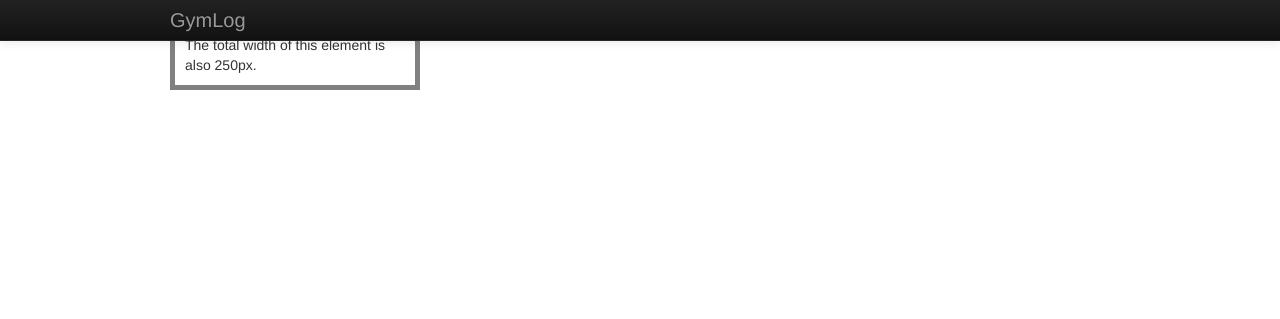
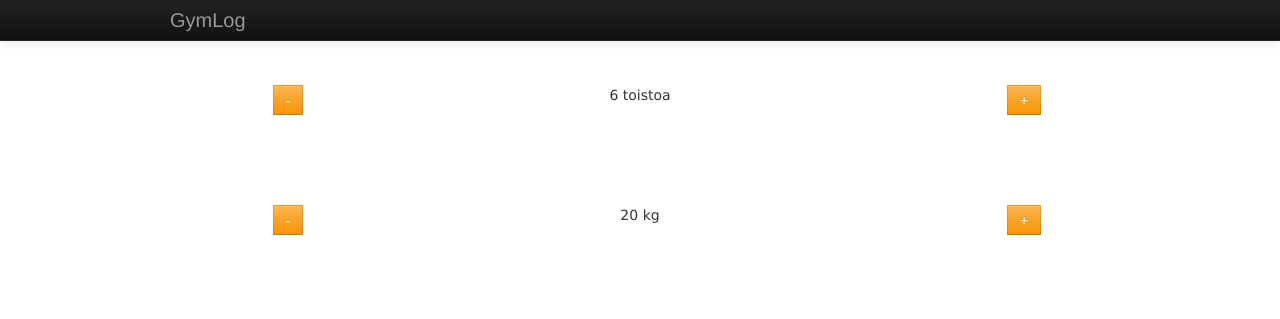
Before and after one commit to samukoo/salivihko, a Django app: page /gymlog/new_workout/ in a window 1280 px wide. Shown: the top 319 px of the page. Run offline with Django 3.2, Linux system fonts and the light colour scheme; parts of the project's set-up code (start-up, migrations or seed data) failed here and were passed over.

Commit message:
added new_workout page, reps and kilos

```diff
--- a/workout/static/js/application.js
+++ b/workout/static/js/application.js
@@ -38,6 +38,23 @@ $("#post_send").on('click',function()
 //{
 //	console.log(e.target.Id);
 //});
+
+//"button.inc" click increment funktio.
+$("#inc_rep").on('click',function()
+{
+var _kg = parseFloat(jQuery(".rep").text()); //"kg" -class tägin sisällä oleva numero intiksi
+jQuery(".rep").text(_kg+1);
+}
+);
+
+
+//"button.dec"click decrement funktio
+$("#dec_rep").on('click',function()
+{
+var _kg = parseFloat(jQuery(".rep").text());
+jQuery(".rep").text(_kg-1);
+}
+);
 
 
 
--- a/workout/templates/gymlog/new_workout.html
+++ b/workout/templates/gymlog/new_workout.html
@@ -44,8 +44,57 @@ margin:0px;
     <div class="container">
       <!-- sivun sisältö -->
 
-    <div class="ex">The picture above is 250px wide.
-The total width of this element is also 250px.</div>
+
+<!-- toistot -->
+                    <div style="
+                    font-family:verdana;
+                    position:absolute;
+                    left:10%;
+                    right:65%;
+                    bottom:75%;
+                    top:10%;
+                    padding:0px;
+                    border:5px solid white;
+                    border-spacing:100px 50px;">
+
+                    <center>
+                    <button class="btn btn-warning" id="dec_rep">-</button><br>
+                  </center>
+
+                  </div>
+
+                  <div style="
+                    font-family:verdana;
+                    position:absolute;
+                    left:35%;
+                    right:35%;
+                    bottom:75%;
+                    top:10%;
+                    padding:0px;
+                    border:5px solid white;
+                    border-spacing:100px 50px;">
+
+                    <center>
+                    <span class="rep"> 6 </span>toistoa
+                    </center>
+                  </div>
+
+                        <div style="
+                        font-family:verdana;
+                        position:absolute;
+                        left:65%;
+                        right:5%;
+                        bottom:75%;
+                        top:10%;
+                        padding:0px;
+                        border:5px solid white;
+                        border-spacing:100px 50px;">
+
+                      <center>
+                      <button class="btn btn-warning" id="inc_rep">+</button><br>
+                    </center>
+                      </div>
+<!-- toistot -->
 
 
 
@@ -56,6 +105,65 @@ The total width of this element is also 250px.</div>
 
 
 
+
+
+
+
+
+
+
+
+
+<!-- kilot -->
+                    <div style="
+                    font-family:verdana;
+                    position:absolute;
+                    left:10%;
+                    right:65%;
+                    bottom:60%;
+                    top:25%;
+                    padding:0px;
+                    border:5px solid white;
+                    border-spacing:100px 50px;">
+
+                    <center>
+                    <button class="btn btn-warning" id="dec">-</button><br>
+                  </center>
+
+                  </div>
+
+                  <div style="
+                    font-family:verdana;
+                    position:absolute;
+                    left:35%;
+                    right:35%;
+                    bottom:60%;
+                    top:25%;
+                    padding:0px;
+                    border:5px solid white;
+                    border-spacing:100px 50px;">
+
+                    <center>
+                    <span class="kg">20 </span>kg
+                    </center>
+                  </div>
+
+                        <div style="
+                        font-family:verdana;
+                        position:absolute;
+                        left:65%;
+                        right:5%;
+                        bottom:60%;
+                        top:25%;
+                        padding:0px;
+                        border:5px solid white;
+                        border-spacing:100px 50px;">
+
+                      <center>
+                      <button class="btn btn-warning" id="inc">+</button><br>
+                    </center>
+                      </div>
+<!-- kilot -->
 
 
 
```
